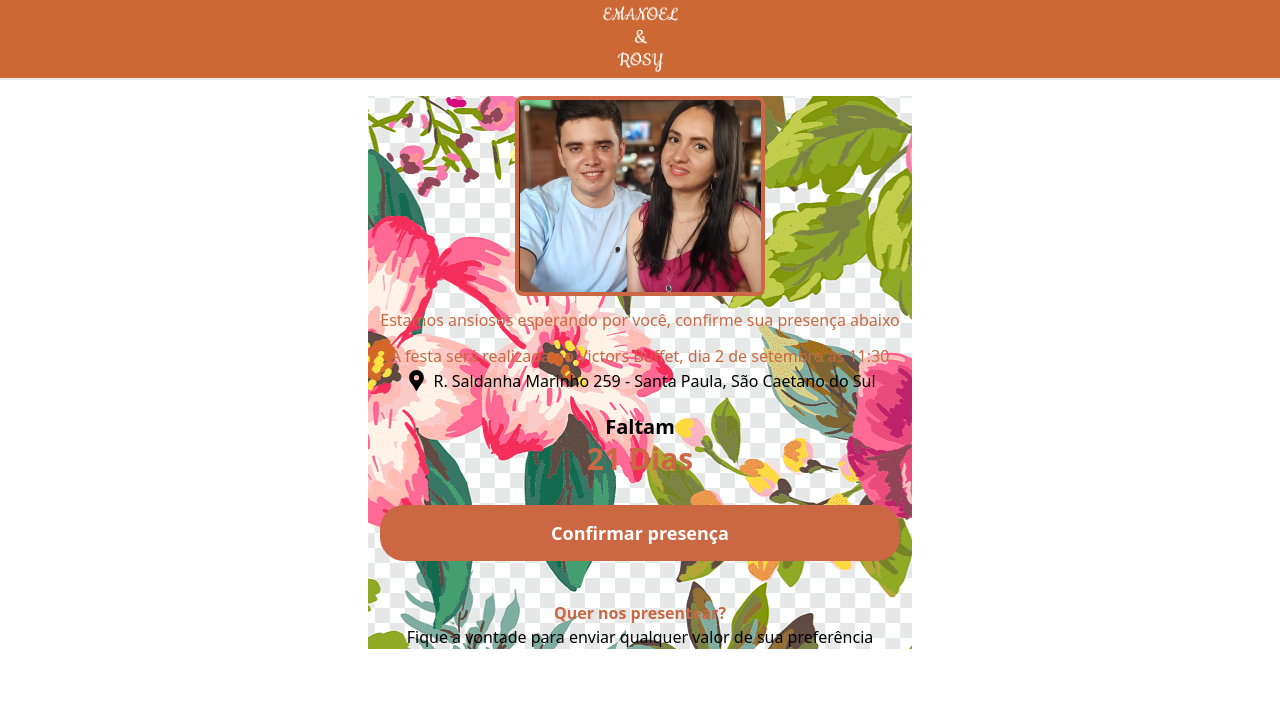
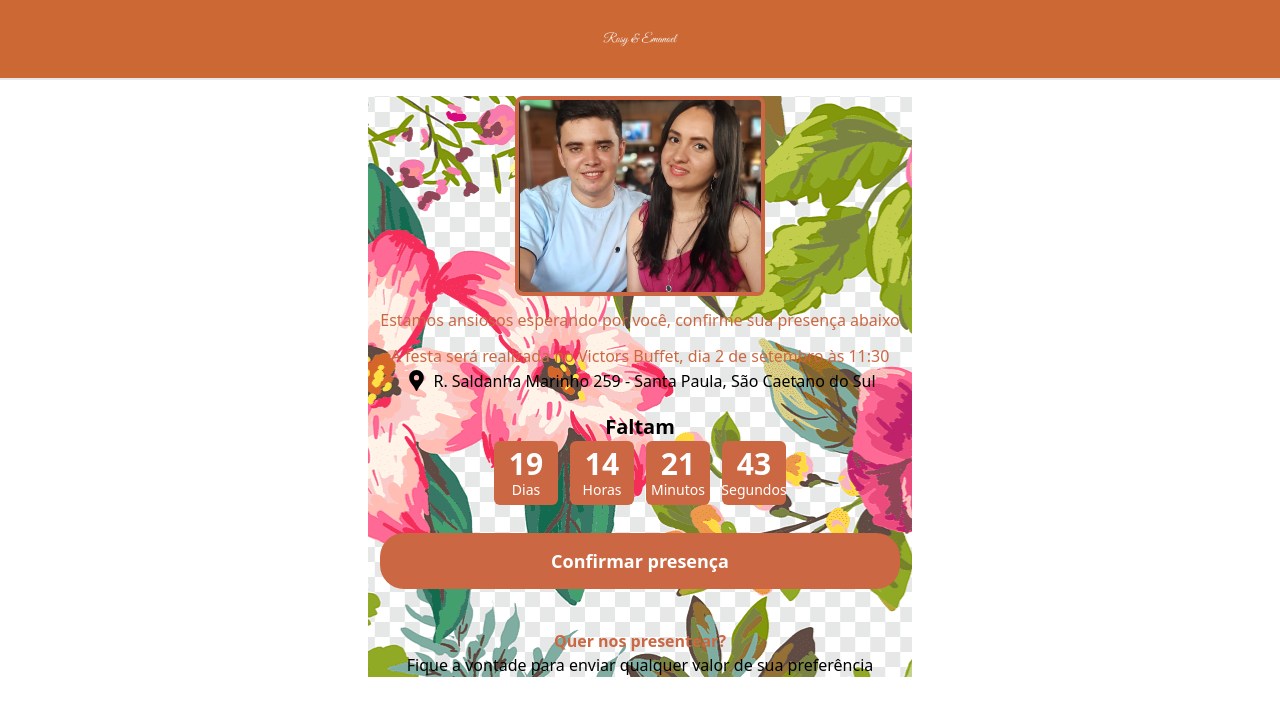
Before and after one commit to emanoeledevapps/casamento_emanoel_rosy, a Next.js app: page / in a window 1280 px wide. Shown: the top 716 px of the page. Built offline with nearby package versions, Linux system fonts and the light colour scheme.

Commit message:
add hook useCountdown

```diff
--- a/pages/index.tsx
+++ b/pages/index.tsx
@@ -2,20 +2,14 @@ import Head from 'next/head';
 import Image from 'next/image';
 import Link from 'next/link';
 import { useState, useEffect } from 'react';
-import {eachDayOfInterval, eachHourOfInterval, eachMinuteOfInterval} from 'date-fns';
 import {MdLocationPin} from 'react-icons/md';
+import { useCountdown } from '../src/hooks/useCountdown';
+import ImgHeader from '/public/assets/nome-branco.png';
 
 export default function Home() {
+    const [day, hour, minute, second] = useCountdown('2023-09-02 14:00:00');
     const [daysRemaining, setDaysReamining] = useState(0);
     const [hoursRemaining, setHoursReamining] = useState(0);
-
-    useEffect(() => {
-        const days = eachDayOfInterval({start: new Date(), end: new Date('2023-09-02 15:00:00')});
-        setDaysReamining(days.length);
-        const hours = eachHourOfInterval({start: new Date(), end: new Date('2023-09-02 15:00:00')});
-        setHoursReamining((hours.length / 24));
-        const minutes = eachHourOfInterval({start: new Date(), end: new Date('2023-09-02 15:00:00')});
-    },[]);
 
     return (
         <div className="flex flex-col items-center">
@@ -27,7 +21,7 @@ export default function Home() {
 
             <header className="w-full h-20 border-b-2 flex justify-center items-center fixed bg-[#cb6834]">
                 <Image
-                    src={require('../src/assets/img-header-white.png')}
+                    src={ImgHeader}
                     alt='Imagem dos noivos'
                     className='w-[75px] object-contain'
                 />
@@ -48,7 +42,24 @@ export default function Home() {
                 </div>
                 <h2 className="text-center font-bold text-xl mt-5">Faltam</h2>
 
-                <h3 className="text-center text-[#cb6843] font-bold text-3xl">{daysRemaining} Dias</h3>
+                <div className="flex items-center justify-center gap-3">
+                    <div className="flex flex-col items-center justify-center rounded-md gap-2 w-16 h-16 bg-[#cb6843]">
+                        <p className="font-bold text-white text-3xl">{day}</p>
+                        <p className="text-white text-sm mt-[-10px]">Dias</p>
+                    </div>
+                    <div className="flex flex-col items-center justify-center rounded-md gap-2 w-16 h-16 bg-[#cb6843]">
+                        <p className="font-bold text-white text-3xl">{hour}</p>
+                        <p className="text-white text-sm mt-[-10px]">Horas</p>
+                    </div>
+                    <div className="flex flex-col items-center justify-center rounded-md gap-2 w-16 h-16 bg-[#cb6843]">
+                        <p className="font-bold text-white text-3xl">{minute}</p>
+                        <p className="text-white text-sm mt-[-10px]">Minutos</p>
+                    </div>
+                    <div className="flex flex-col items-center justify-center rounded-md gap-2 w-16 h-16 bg-[#cb6843]">
+                        <p className="font-bold text-white text-3xl">{second}</p>
+                        <p className="text-white text-sm mt-[-10px]">Segundos</p>
+                    </div>
+                </div>
 
                 <Link
                     href='/confirmation'
--- /dev/null
+++ b/src/hooks/useCountdown.tsx
@@ -0,0 +1,34 @@
+import { useState } from "react";
+
+export function useCountdown(date){
+    const [day, setDay] = useState(0);
+    const [hour, setHour] = useState(0);
+    const [minute, setMinute] = useState(0);
+    const [second, setSecond] = useState(0);
+
+    function getCount(){
+        const countDate = new Date(date).getTime();
+        const now = new Date().getTime();
+
+        const interval = countDate - now;
+
+        const second = 1000;
+        const minute = second * 60;
+        const hour = minute * 60;
+        const day = hour * 24;
+
+        const dayNumber = Math.floor(interval / day);
+        const hourNumber = Math.floor((interval % day) / hour);
+        const minuteNumber = Math.floor((interval % hour) / minute);
+        const secondNumber = Math.floor((interval % minute) / second);
+
+        setDay(dayNumber);
+        setHour(hourNumber);
+        setMinute(minuteNumber);
+        setSecond(secondNumber);
+    }
+
+    setInterval(getCount, 1000);
+
+    return [day, hour, minute, second];
+}
```
Also changed, not shown: public/assets/nome-branco.png (added), src/assets/nome-terra.png (added).
